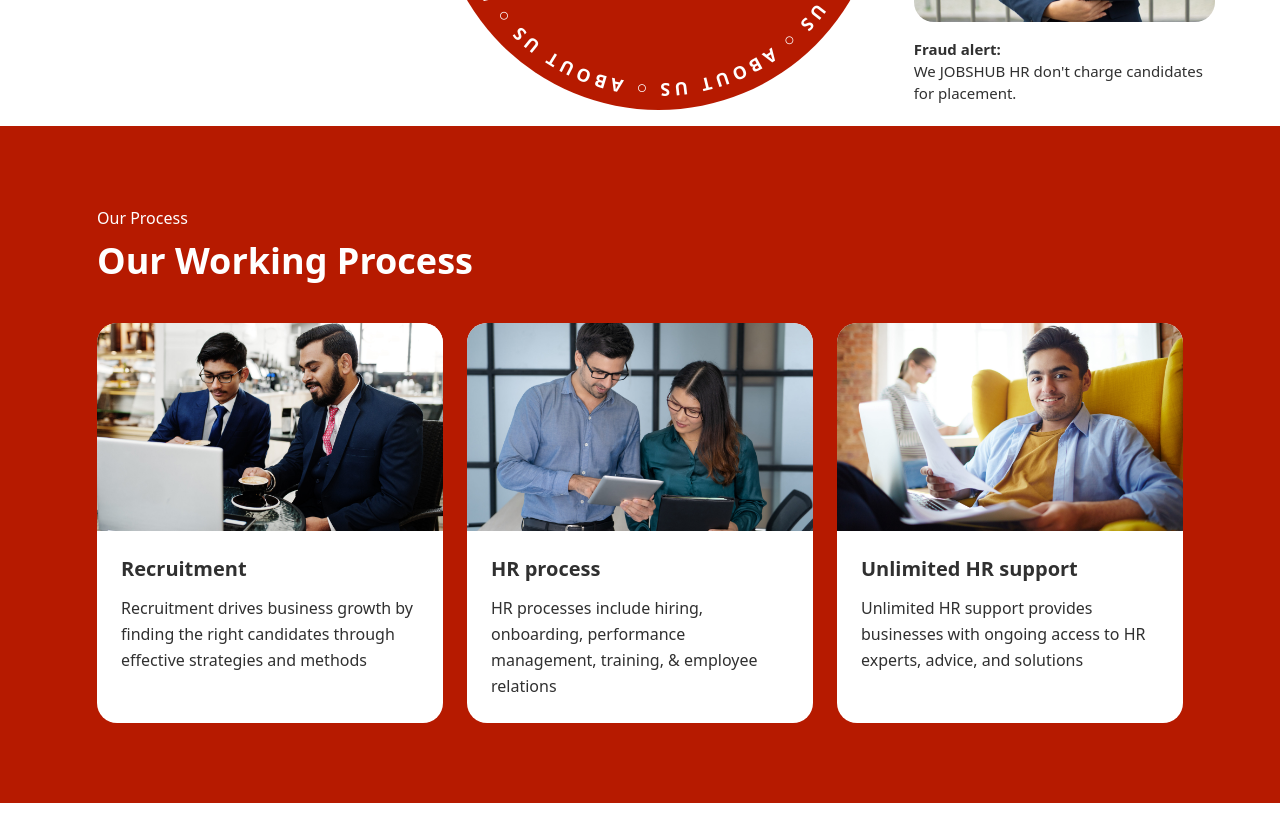
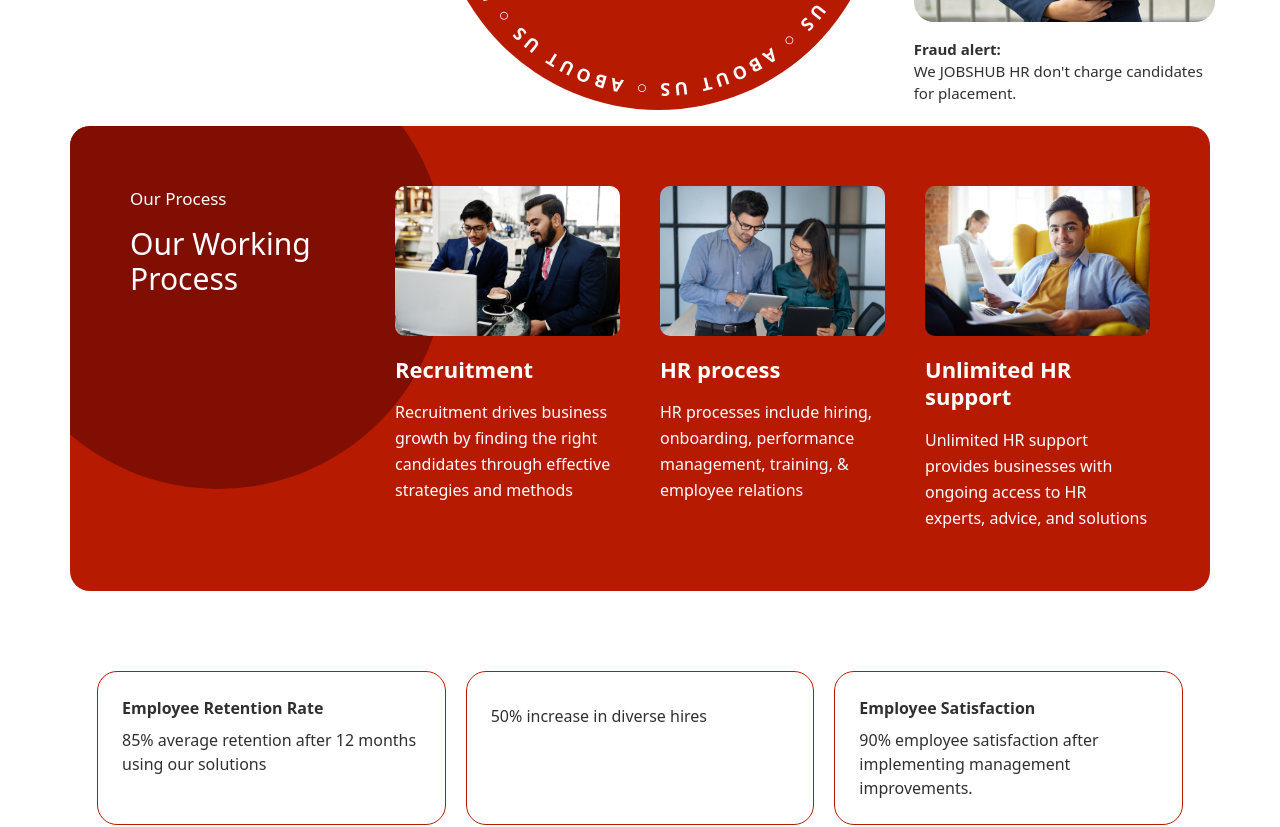
Before and after one commit to Yashwanth1228/JobsHub-HR, a Next.js app: page / in a window 1280 px wide. Shown: the part 540-1367 px from the top of the page. Built offline with nearby package versions, Linux system fonts and the light colour scheme.

Commit message:
Our Working Process section UI completed

```diff
--- a/src/components/home/HomeSections.js
+++ b/src/components/home/HomeSections.js
@@ -9,13 +9,18 @@ const img = (name) => `/images/home/${name}`;
 export default function HomeSections() {
   return (
     <>
-      <section aria-labelledby="process-heading" className="bg-[#b61a00] py-16 text-white md:py-20">
-        <div className={wrap}>
-          <p>Our Process</p><h2 id="process-heading" className={`${heading} mt-2`}>Our Working Process</h2>
-          <div className="mt-10 grid gap-6 md:grid-cols-3">
-            {processes.map((item) => <article key={item.title} className="overflow-hidden rounded-[20px] bg-white text-[#303030]">
-              <Image src={img(item.image)} alt="" width={800} height={533} sizes="(max-width: 767px) 90vw, 33vw" className="h-52 w-full object-cover" />
-              <div className="p-6"><h3 className="text-xl font-semibold">{item.title}</h3><p className="mt-3 leading-relaxed">{item.text}</p></div>
+      <section aria-labelledby="process-heading" className="px-[30px] text-white">
+        <div className="relative mx-auto max-w-[1140px] overflow-hidden rounded-[20px] bg-[#b61a00] p-[30px] md:p-[60px]">
+          <div aria-hidden="true" className="pointer-events-none absolute -top-[20%] -left-[7%] aspect-square w-[40%] rounded-full bg-[#800e02] max-md:-top-[10%] max-md:-left-[35%] max-md:w-[85%]" />
+          <div className="relative grid min-w-0 gap-10 sm:grid-cols-2 lg:grid-cols-4">
+            <div className="min-w-0">
+              <p className="text-[17px]">Our Process</p>
+              <h2 id="process-heading" className="mt-4 text-[25px] leading-[1.15] font-normal md:text-[30px]">Our Working Process</h2>
+            </div>
+            {processes.map((item) => <article key={item.title} className="min-w-0">
+              <Image src={img(item.image)} alt="" width={800} height={533} sizes="(max-width: 639px) 85vw, (max-width: 1023px) 42vw, 23vw" className="aspect-[3/2] w-full rounded-[10px] object-cover" />
+              <h3 className="mt-5 text-[22px] leading-tight font-semibold">{item.title}</h3>
+              <p className="mt-4 leading-relaxed">{item.text}</p>
             </article>)}
           </div>
         </div>
--- a/src/components/layout/Header.js
+++ b/src/components/layout/Header.js
@@ -37,7 +37,7 @@ export default function Header() {
   }
 
   return (
-    <header className="border-b border-[#333] bg-white text-black">
+    <header className="sticky top-0 z-50 border-b border-[#333] bg-white text-black">
       <div className="flex min-h-24 items-stretch xl:min-h-[85px]">
         <Link href="/" aria-label="JobsHub HR home" onClick={() => setOpen(false)} className="flex w-1/2 items-center justify-start border-r border-[#333] px-4 focus-visible:outline-2 focus-visible:outline-blue-700 sm:w-1/4 sm:justify-center xl:w-[23.7%]">
           <Image src={logo} alt="JobsHub HR" priority className="h-auto w-28 max-w-full xl:-translate-x-8" />
@@ -55,7 +55,7 @@ export default function Header() {
           </button>
         </div>
       </div>
-      <nav id="responsive-navigation" aria-label="Responsive navigation" hidden={!open} className="border-t border-[#333] xl:hidden">
+      <nav id="responsive-navigation" aria-label="Responsive navigation" hidden={!open} className="max-h-[calc(100dvh-6rem)] overflow-y-auto border-t border-[#333] xl:hidden">
         {navigation(true)}
       </nav>
     </header>
```
Also changed, not shown: 1 other file (tests, documents, lock files or other folders).
